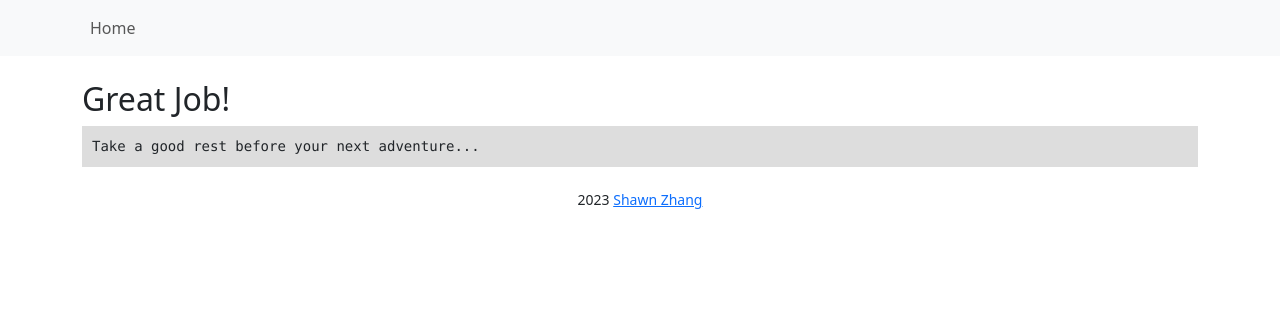
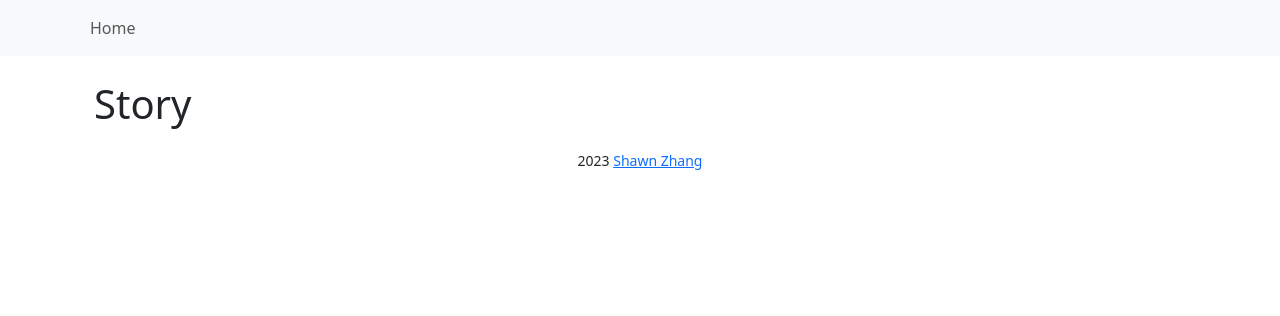
Before and after one commit to shawnzhang12/Workout-Story-Generator, a Flask app: template templates/nav.html in a window 1280 px wide. Shown: the top 316 px of the page. Run offline with Flask 3, Linux system fonts and the light colour scheme; the template is opened without the code that fills it, so the values that code supplies are empty; parts of the project's set-up code (start-up, migrations or seed data) failed here and were passed over; some libraries are stand-ins or nearby versions.

Commit message:
updating story to web interface

```diff
--- a/app.py
+++ b/app.py
@@ -1,16 +1,18 @@
 import os
-import sys
+import json
+import requests
 from get_prompt import generate_random_prompt
-from story_gen import start_story_generation
 from story_gen_SEQ_METHOD import start_story_generation_SEQ_MODE
 
-from flask import Flask, render_template, request, flash, redirect, url_for
+from flask import Flask, render_template, request, flash, redirect, url_for, session
 from flask_session import Session
 from flask_wtf import FlaskForm, CSRFProtect
 from wtforms.validators import DataRequired, Length
 from wtforms.fields import *
 from flask_bootstrap import Bootstrap5, SwitchField
 from flask_sqlalchemy import SQLAlchemy
+from flask_executor import Executor
+import torch
 
 app = Flask(__name__, static_folder='static')
 app.secret_key = os.urandom(32)
@@ -32,9 +34,16 @@ app.config['WTF_CSRF_CHECK_DEFAULT'] = False
 app.config['BOOTSTRAP_BOOTSWATCH_THEME'] = 'sketchy'
 Session(app)
 
+# Initialize the executor after initializing the app
+executor = Executor(app)
 bootstrap = Bootstrap5(app)
 db = SQLAlchemy(app)
 csrf_token = CSRFProtect(app)
+
+# GLOBAL VARIABLES
+story_complete = False
+story_file_path = os.path.join("outputs","master_storyline.txt")
+
 
 class Exercise(db.Model):
     id = db.Column(db.Integer, primary_key=True)
@@ -67,7 +76,13 @@ def index():
             flash('Loading your story!')
             starting_prompt = form.starting_prompt.data
             workout_mode = form.workout_mode.data
-            start_story_generation_SEQ_MODE(starting_prompt=starting_prompt, workout_input=exercises, gpu=False, input_type="audio", debug=False, actual_exercise=False)
+            executor.submit(start_story_generation_SEQ_MODE,
+                            starting_prompt=starting_prompt,
+                            workout_input=exercises,
+                            gpu=torch.cuda.is_available(),
+                            input_type="audio",
+                            debug=False,
+                            actual_exercise=False)
             return redirect(url_for('test_nav'))
 
     return render_template(
@@ -76,7 +91,24 @@ def index():
         exercises=exercises
     )
 
-@app.route('/nav', methods=['GET', 'POST'])
+@app.route('/get_story_chunks', methods=['GET'])
+def get_story_chunks():
+    global story_complete  # Access the global variable
+
+    print(os.getcwd())
+    print(story_file_path)
+    if not os.path.exists(story_file_path):
+        print("HMM")
+        return json.dumps({"chunks": [], "completed": False})
+
+    print("it exists")
+    with open(story_file_path, "r") as story_file:
+        story_chunks = story_file.readlines()
+        print(story_chunks)
+
+    return json.dumps({"chunks": story_chunks, "completed": story_complete})
+
+@app.route('/story', methods=['GET', 'POST'])
 def test_nav():
     return render_template('nav.html')
 
--- a/get_prompt.py
+++ b/get_prompt.py
@@ -30,6 +30,7 @@ def query_gpt(prompt, engine='text-davinci-003', response_length=256,
     answer = response.choices[0]['text']
     return answer
 
+# gpt-4 is great, but a bit slow
 @retry(wait=wait_random_exponential(min=1, max=60), stop=stop_after_attempt(6))
 def query_chatgpt(prompt, system_prompt, response_length=256,
          temperature=0.7, top_p=1, frequency_penalty=1, presence_penalty=1, **kwargs):
--- a/get_workout.py
+++ b/get_workout.py
@@ -9,7 +9,7 @@ def get_workout(file, shuffle=False):
         for row in file:
             for _ in range(row.sets):
 
-                    workout.append([row.name,row.reps,30])
+                    workout.append([row.name,row.reps,90])
     else:  # CSV File
         with open(file, newline='', encoding='utf-8-sig') as csvfile:
             reader = csv.DictReader(csvfile)
--- a/grammar/workout_motions.json
+++ b/grammar/workout_motions.json
@@ -19,5 +19,7 @@
     "Squats": "bending knees and hips down.",
     "Tricep Dips": "arm bending and extending movement.",
     "Triceps Dips": "arm bending and straightening.",
-    "Wall Sits": "squat against vertical surface."
+    "Wall Sits": "squat against vertical surface.",
+    "pushup": "push against a surface.",
+    "squats": "bending knees, standing up."
 }
--- a/requirements_cpu.txt
+++ b/requirements_cpu.txt
@@ -26,6 +26,7 @@ et-xmlfile==1.1.0
 ffmpeg-python==0.2.0
 filelock==3.9.0
 Flask==2.2.2
+Flask-Executor==1.0.0
 Flask-Session==0.4.0
 Flask-SQLAlchemy==3.0.3
 Flask-WTF==1.1.1
@@ -128,6 +129,7 @@ tzlocal==4.2
 umap-learn==0.5.1
 unidic-lite==1.0.8
 urllib3==1.26.12
+Wave==0.0.2
 Werkzeug==2.2.2
 whisper==1.0
 WTForms==3.0.1
--- a/templates/base.html
+++ b/templates/base.html
@@ -47,7 +47,7 @@
 
     <footer class="text-center">
         {% block footer %}
-            <small> <script>document.write(new Date().getFullYear())</script> <a href="https://github.com/shawnzhang12">Shawn Zhang</a>
+            <small> <script>document.write(new Date().getFullYear())</script> <a href="https://github.com/shawnzhang12" target="_blank">Shawn Zhang</a>
             </small>
         {% endblock %}
     </footer>
--- a/templates/nav.html
+++ b/templates/nav.html
@@ -1,9 +1,27 @@
 {% extends 'base.html' %}
 
 {% block content %}
-<h2>Great Job!</h2>
-<pre>{% raw %}
-Take a good rest before your next adventure...
-{% endraw %}</pre>
+
+<div class="container">
+    <h1>Story</h1>
+    <div id="story-container">
+        <!-- Story content will be appended here -->
+    </div>
+</div>
+
+<script>
+    // Fetch the latest story chunks and update the content on the page
+    function updateStory() {
+        fetch('/get_story_chunks')
+            .then(response => response.json())
+            .then(data => {
+                const storyContainer = document.getElementById('story-container');
+                storyContainer.innerHTML = data.chunks.join('<br>');
+            });
+    }
+
+    // Periodically update the story content
+    setInterval(updateStory, 10000);  // Update every 5 seconds
+</script>
 
 {% endblock %}
```
Also changed, not shown: prompt_constants.py (+4 -6 lines), story_gen_SEQ_METHOD.py (+15 -6 lines).
